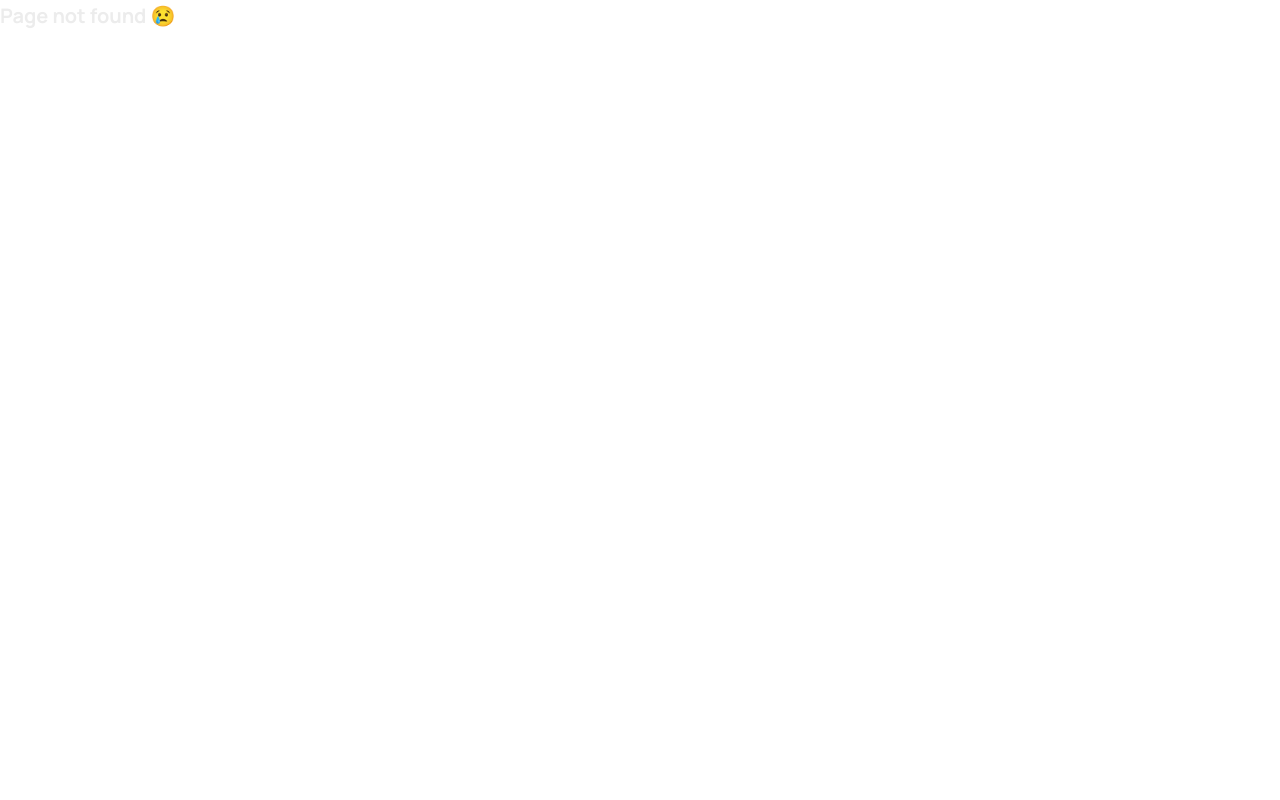
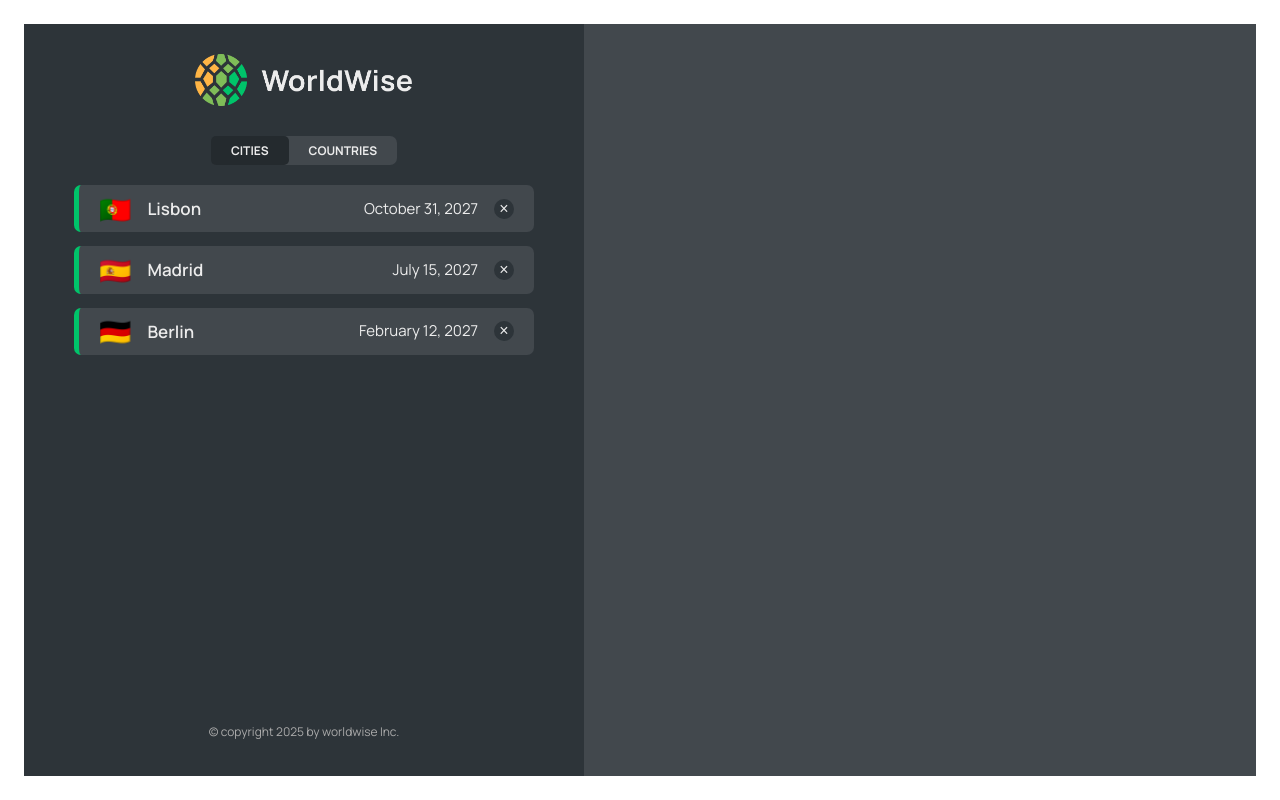
Before and after one commit to shadythegiant/World-Wise, a React (Vite) app: page /app/cities in a window 1280 px wide. Before the commit this address had no page. Built offline with nearby package versions, Linux system fonts and the light colour scheme; data requests are answered from the project's data file.

Commit message:
using json-server and rendering countries and cities lists :octocat:

```diff
--- a/package.json
+++ b/package.json
@@ -7,9 +7,11 @@
     "dev": "vite",
     "build": "vite build",
     "lint": "eslint . --ext js,jsx --report-unused-disable-directives --max-warnings 0",
-    "preview": "vite preview"
+    "preview": "vite preview",
+    "server": "json-server src/data/cities.json --port 9000   "
   },
   "dependencies": {
+    "json-server": "^1.0.0-beta.3",
     "react": "^18.2.0",
     "react-dom": "^18.2.0",
     "react-router-dom": "^6.30.0"
--- a/src/App.jsx
+++ b/src/App.jsx
@@ -5,12 +5,38 @@
 import AppLayout from "./pages/AppLayout";
 import PageNotFound from "./pages/PageNotFound";
 import Login from "./pages/Login";
+import CityList from "./components/CityList";
+import { useEffect, useState } from "react";
+import CountriesList from "./components/CountriesList";
 
 //
 document.title = " 🌍 Worldwise";
+const BASE_URL = "http://localhost:9000/";
 
 //
 export default function App() {
+  const [cities, setCities] = useState([]);
+  const [isLoading, setIsLoading] = useState(false);
+
+  // useEffect
+
+  useEffect(() => {
+    async function fetchCities() {
+      try {
+        setIsLoading(true);
+        const data = await fetch(`${BASE_URL}cities`);
+        const res = await data.json();
+        setCities(res);
+      } catch {
+        alert("couldn't fetch cities");
+      } finally {
+        setIsLoading(false);
+      }
+    }
+    fetchCities();
+  }, []);
+
+  //-------------------------------------JSX------------------------------------
   return (
     <div>
       <BrowserRouter
@@ -20,9 +46,24 @@
         }}
       >
         <Routes>
-          <Route path="/" element={<Homepage />}></Route>
+          <Route index path="/" element={<Homepage />}></Route>
           <Route path="product" element={<Product />}></Route>
-          <Route path="app" element={<AppLayout />}></Route>
+          <Route path="app" element={<AppLayout />}>
+            {"// nested routes "}
+            <Route
+              index
+              element={<CityList cities={cities} isLoading={isLoading} />}
+            />
+            <Route
+              path="cities"
+              element={<CityList cities={cities} isLoading={isLoading} />}
+            />
+            <Route
+              path="countries"
+              element={<CountriesList cities={cities} isLoading={isLoading} />}
+            ></Route>
+            <Route path="form" element={<p>form </p>} />
+          </Route>
           <Route path="pricing" element={<Pricing />}></Route>
           <Route path="login" element={<Login />}></Route>
           <Route path="*" element={<PageNotFound />}></Route>
--- a/src/components/AppNav.jsx
+++ b/src/components/AppNav.jsx
@@ -1,5 +1,17 @@
 import style from "./AppNav.module.css";
+import { NavLink } from "react-router-dom";
 
 export default function AppNav() {
-  return <div>AppNav</div>;
+  return (
+    <div className={style.nav}>
+      <ul>
+        <li>
+          <NavLink to="cities">cities</NavLink>
+        </li>
+        <li>
+          <NavLink to="countries"> countries </NavLink>
+        </li>
+      </ul>
+    </div>
+  );
 }
--- /dev/null
+++ b/src/components/CityItem.jsx
@@ -0,0 +1,20 @@
+import styles from "./CityItem.module.css";
+
+const formatDate = (date) =>
+  new Intl.DateTimeFormat("en", {
+    day: "numeric",
+    month: "long",
+    year: "numeric",
+  }).format(new Date(date));
+
+export default function CityItem({ city }) {
+  const { cityName, emoji, date } = city;
+  return (
+    <li className={styles.cityItem}>
+      <span className={styles.emoji}>{emoji}</span>
+      <h3 className={styles.name}>{cityName}</h3>
+      <time className={styles.date}>{formatDate(date)}</time>
+      <button className={styles.deleteBtn}>&times; </button>
+    </li>
+  );
+}
--- /dev/null
+++ b/src/components/CityList.jsx
@@ -0,0 +1,24 @@
+import CityItem from "./CityItem";
+import styles from "./CityList.module.css";
+import Spinner from "./Spinner";
+import Message from "./Message";
+
+export default function CityList({ cities, isLoading }) {
+  console.log(cities);
+  //
+  if (isLoading) return <Spinner />;
+
+  //
+
+  if (!cities.length)
+    return <Message message="add your first city by clicking on the map" />;
+
+  //
+  return (
+    <ul className={styles.cityList}>
+      {cities.map((city) => (
+        <CityItem city={city} key={city.id} />
+      ))}
+    </ul>
+  );
+}
--- /dev/null
+++ b/src/components/CountriesList.jsx
@@ -0,0 +1,34 @@
+import styles from "./CountriesList.module.css";
+import Spinner from "./Spinner";
+import Message from "./Message";
+import CountryItem from "./CountryItem";
+
+export default function CountriesList({ cities, isLoading }) {
+  console.log(cities);
+  //
+  if (isLoading) return <Spinner />;
+
+  //
+
+  if (!cities.length)
+    return <Message message="add your first city by clicking on the map" />;
+
+  //
+  const countries = cities.reduce((initialArray, cityObject) => {
+    if (!initialArray.map((el) => el.city).includes(cityObject.country))
+      return [
+        ...initialArray,
+        { country: cityObject.country, emoji: cityObject.emoji },
+      ];
+    else return initialArray;
+  }, []);
+
+  //
+  return (
+    <ul className={styles.countryList}>
+      {countries.map((country) => (
+        <CountryItem country={country} key={country.id} />
+      ))}
+    </ul>
+  );
+}
--- a/src/components/CountryList.module.css
+++ b/src/components/CountriesList.module.css
@@ -4,6 +4,7 @@
   list-style: none;
   overflow-y: scroll;
   overflow-x: hidden;
+  scrollbar-width: none;
 
   display: grid;
   grid-template-columns: 1fr 1fr;
--- a/src/components/Sidebar.jsx
+++ b/src/components/Sidebar.jsx
@@ -1,14 +1,15 @@
 import styles from "./Sidebar.module.css";
 import AppNav from "./AppNav";
 import Logo from "./Logo";
+import { Outlet } from "react-router-dom";
 
 export default function Sidebar() {
   return (
     <div className={styles.sidebar}>
       <Logo />
       <AppNav />
-
-      <p>list of cities </p>
+      {/*  outles is the component used to access nested routes */}
+      <Outlet />
       <footer className={styles.footer}>
         <p className={styles.copyright}>
           &copy; copyright {new Date().getFullYear()} by worldwise Inc.
```
Also changed, not shown: 1 other file (tests, documents, lock files or other folders).
